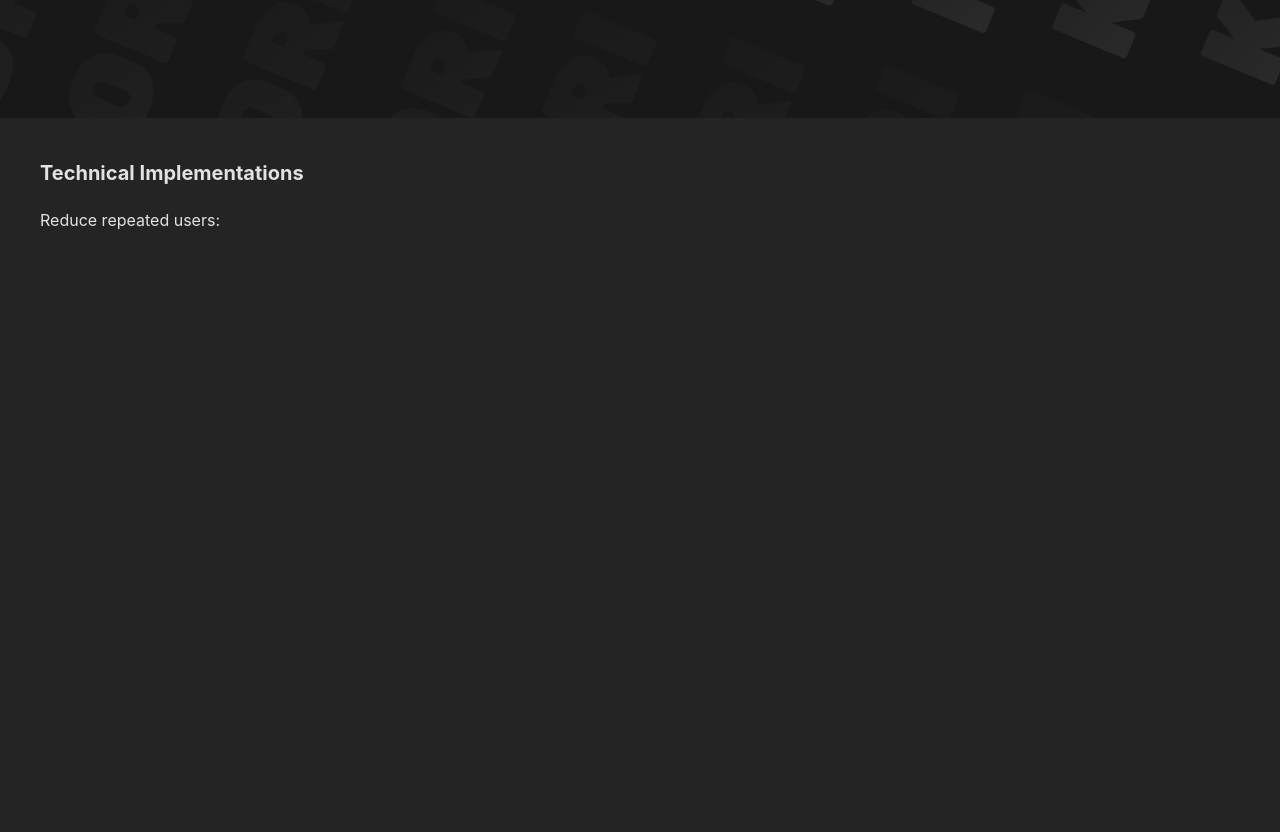
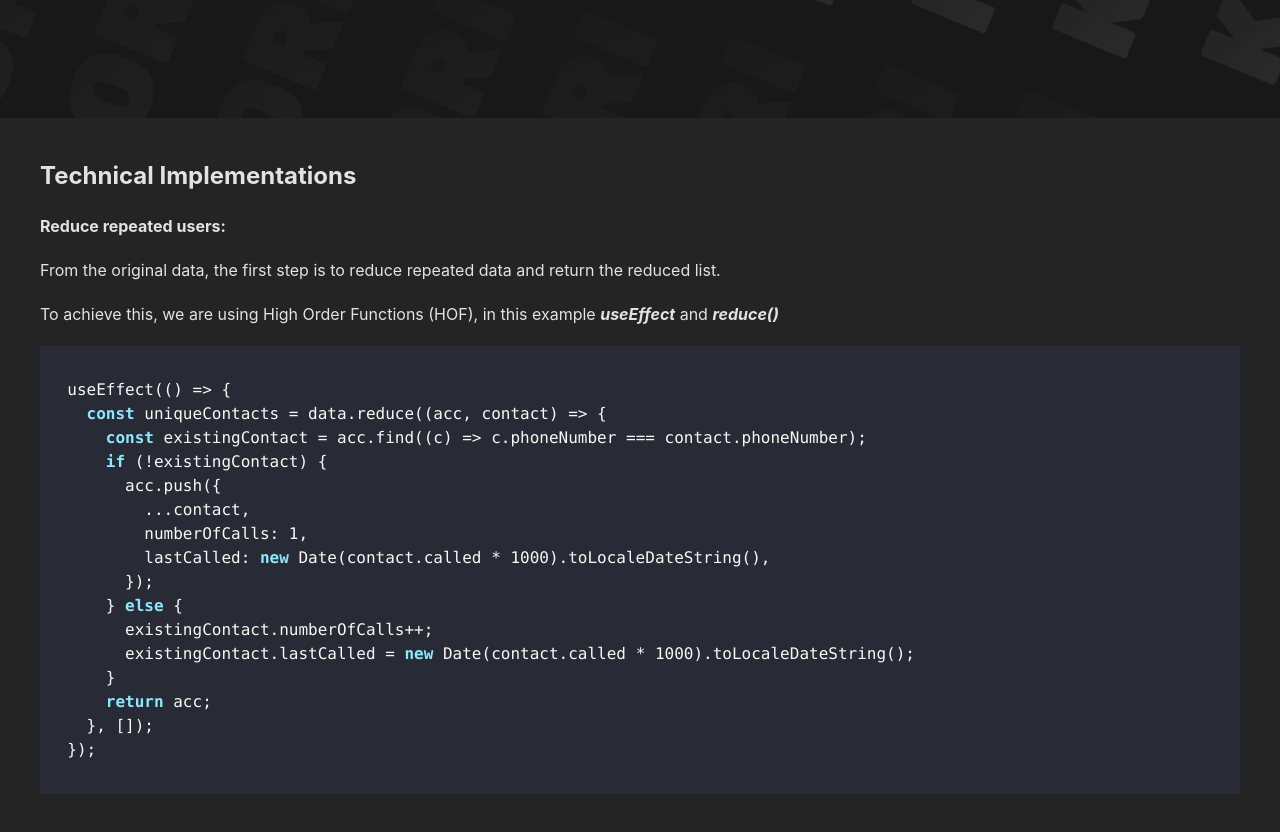
Before and after one commit to kinxori/technical-test-2, a React (Vite) app: page / in a window 1280 px wide. Shown: the part 682-1514 px from the top of the page. Before the commit the page ends 954 px from the top, so only its background shows below. Built offline with nearby package versions, Linux system fonts and the light colour scheme.

Commit message:
adding first code snippet for technical implementations

```diff
--- a/package.json
+++ b/package.json
@@ -10,7 +10,8 @@
   },
   "dependencies": {
     "react": "^18.2.0",
-    "react-dom": "^18.2.0"
+    "react-dom": "^18.2.0",
+    "react-syntax-highlighter": "^15.5.0"
   },
   "devDependencies": {
     "@types/react": "^18.0.27",
--- a/src/App.jsx
+++ b/src/App.jsx
@@ -1,7 +1,29 @@
 import UserFilter from "./components/UserFilter";
 import bgImg from "./assets/kinxori-background-for-assets-template.png";
+import SyntaxHighlighter from "react-syntax-highlighter";
+import { dracula } from "react-syntax-highlighter/dist/esm/styles/hljs";
+import { useEffect } from "react";
 
 export default function App() {
+  const code = `
+  useEffect(() => {
+    const uniqueContacts = data.reduce((acc, contact) => {
+      const existingContact = acc.find((c) => c.phoneNumber === contact.phoneNumber);
+      if (!existingContact) {
+        acc.push({
+          ...contact,
+          numberOfCalls: 1,
+          lastCalled: new Date(contact.called * 1000).toLocaleDateString(),
+        });
+      } else {
+        existingContact.numberOfCalls++;
+        existingContact.lastCalled = new Date(contact.called * 1000).toLocaleDateString();
+      }
+      return acc;
+    }, []);
+  });
+  `;
+
   return (
     <section className="relative ">
       <img src={bgImg} className="fixed z-[-1000] w-screen h-screen object-cover " />
@@ -25,9 +47,20 @@ export default function App() {
         </div>
         <UserFilter />
       </div>
-      <article className="border-box p-10 font-[inter] flex flex-col gap-5">
-        <h3 className="font-bold text-[20px] ">Technical Implementations</h3>
-        <p>Reduce repeated users:</p>
+      <article className="border-box p-10 font-[inter] flex flex-col gap-5 text-justify">
+        <h3 className="font-bold text-[24px]">Technical Implementations</h3>
+        <h4 className="font-bold text-[16px]">Reduce repeated users:</h4>
+        <p>
+          From the original data, the first step is to reduce repeated data and return the reduced
+          list.
+        </p>
+        <p>
+          To achieve this, we are using High Order Functions (HOF), in this example{" "}
+          <b className="italic">useEffect</b> and <b className="italic">reduce()</b>
+        </p>
+        <SyntaxHighlighter style={dracula} language="javascript">
+          {code}
+        </SyntaxHighlighter>
       </article>
     </section>
   );
```
Also changed, not shown: 1 other file (tests, documents, lock files or other folders).
